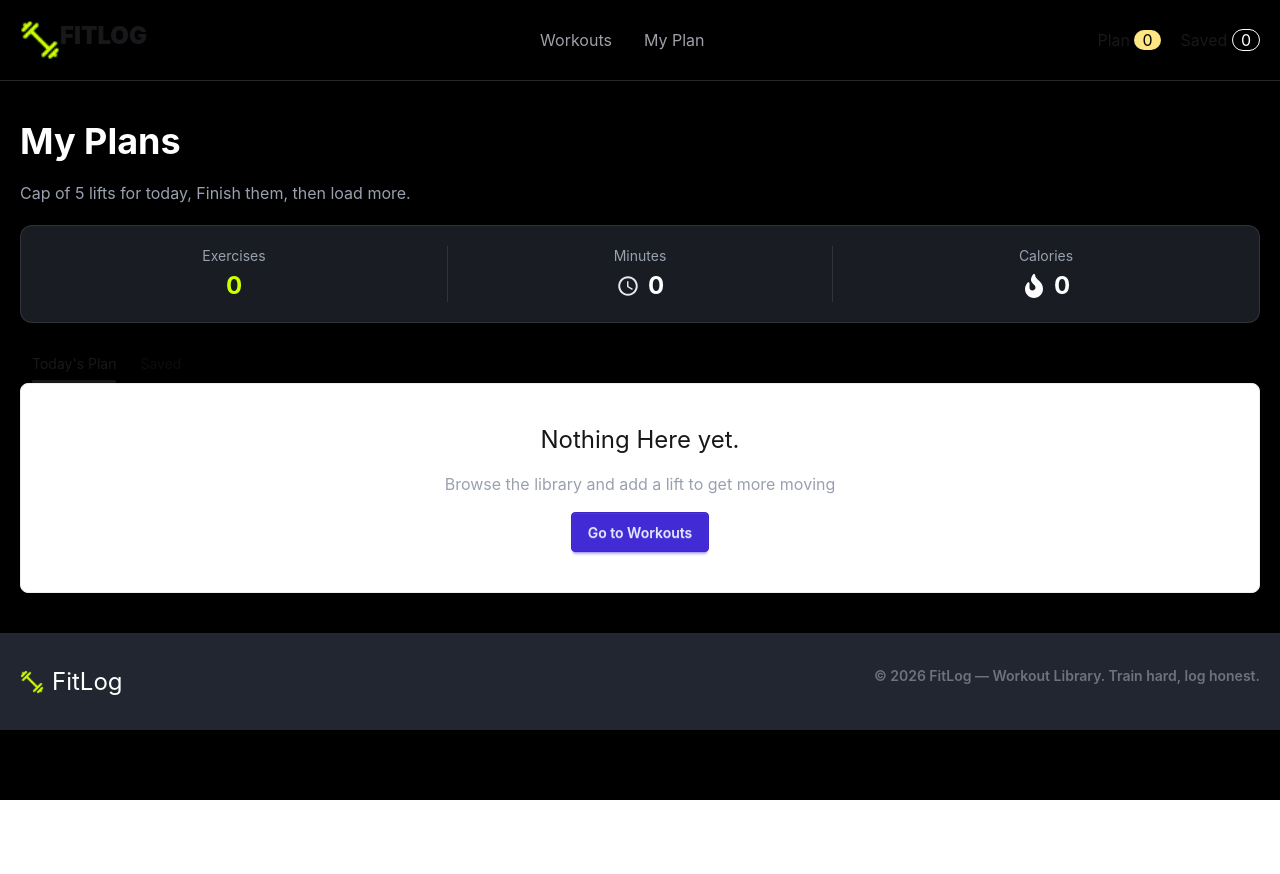
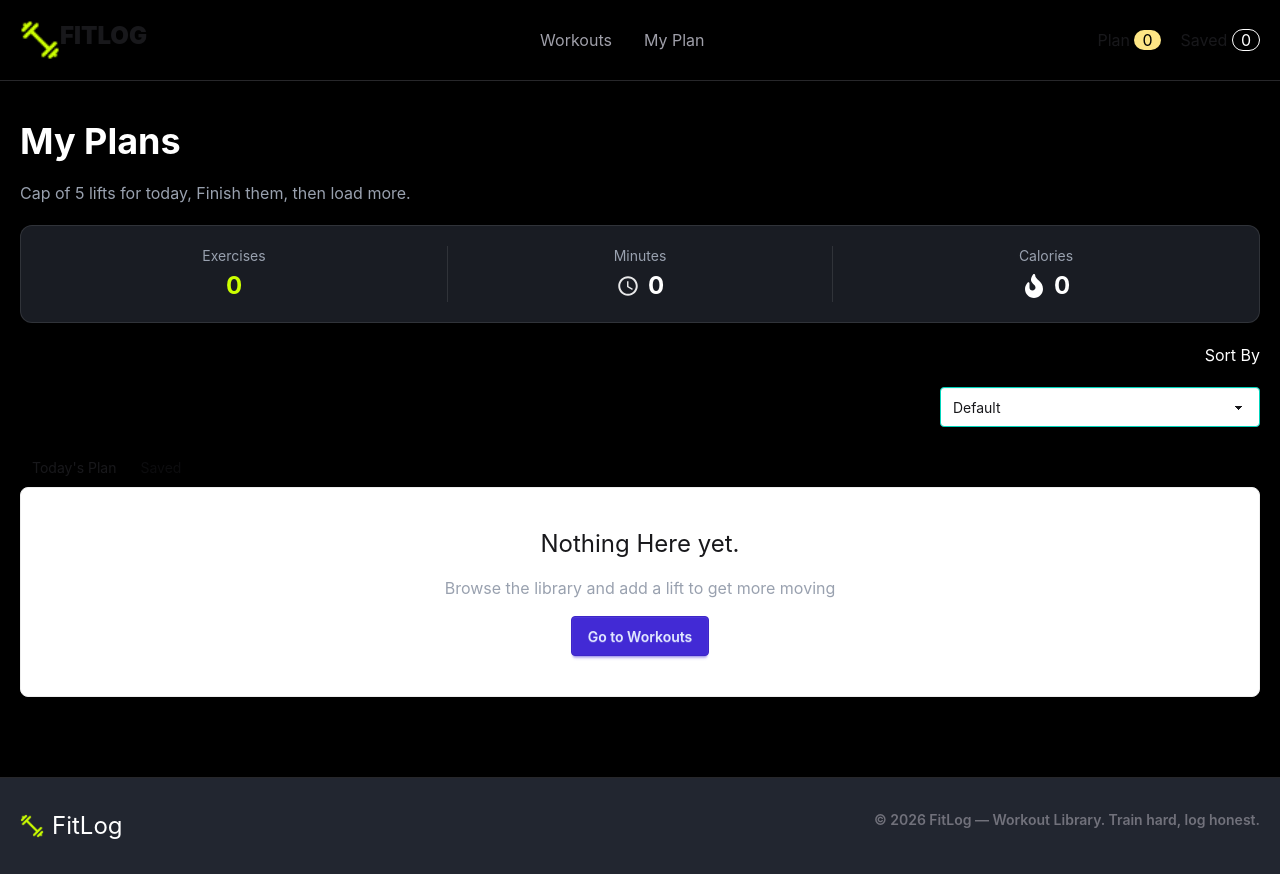
Before and after one commit to MrAbiduuu/assignment-6-nextjs, a Next.js app: page /my-plans in a window 1280 px wide. Before the commit the page ends 800 px from the top, so only its background shows below. Built offline with nearby package versions, Linux system fonts and the light colour scheme.

Commit message:
Added sorting portion

```diff
--- a/src/app/my-plans/page.tsx
+++ b/src/app/my-plans/page.tsx
@@ -11,6 +11,7 @@ import { RxCross1 } from "react-icons/rx";
 import { IoMdStar, IoMdTime } from "react-icons/io";
 import { FaFire } from "react-icons/fa";
 import { MdDone } from "react-icons/md";
+
 import { toast } from "react-toastify";
 
 const MyPlansPage = () => {
@@ -22,6 +23,7 @@ const MyPlansPage = () => {
   };
 
   const [activeTab, setActiveTab] = useState("today");
+  const [sortBy, setSortBy] = useState("default");
 
   const [todayWorkouts, setTodayWorkouts] = useState<IWorkout[]>(
     () => AddWorkouts,
@@ -32,6 +34,23 @@ const MyPlansPage = () => {
   );
 
   const currentWorkouts = activeTab === "today" ? todayWorkouts : savedWorkouts;
+
+  // Sort workouts
+  const sortedWorkouts = [...currentWorkouts].sort((a, b) => {
+    if (sortBy === "Duration") {
+      return b.duration - a.duration;
+    }
+
+    if (sortBy === "Calories") {
+      return b.caloriesBurned - a.caloriesBurned;
+    }
+
+    if (sortBy === "Rating") {
+      return b.rating - a.rating;
+    }
+
+    return 0;
+  });
 
   // Total minutes
   const totalMinutes = currentWorkouts.reduce(
@@ -110,10 +129,27 @@ const MyPlansPage = () => {
         </div>
       </div>
 
+      {/* Sort By */}
+      <div>
+        <h1 className="flex justify-end text-white">Sort By</h1>
+
+        <div className="my-5 flex justify-end">
+          <select
+            value={sortBy}
+            onChange={(e) => setSortBy(e.target.value)}
+            className="select select-accent"
+          >
+            <option value="default">Default</option>
+            <option value="Duration">Duration</option>
+            <option value="Calories">Calories</option>
+            <option value="Rating">Rating</option>
+          </select>
+        </div>
+      </div>
+
       {/* Tabs */}
-      <div className="tabs tabs-border">
+      <div className="tabs tabs-boxed mb-10">
         {/* ================= TODAY TAB ================= */}
-
         <input
           type="radio"
           name="my_tabs_2"
@@ -137,7 +173,7 @@ const MyPlansPage = () => {
               </Link>
             </div>
           ) : (
-            todayWorkouts.map((workout: IWorkout, index: number) => (
+            sortedWorkouts.map((workout: IWorkout, index: number) => (
               <div
                 key={workout.id ?? index}
                 className="mb-4 flex items-center gap-5 rounded-2xl border border-white/10 bg-[#191c23] p-5 shadow-lg transition-all duration-300 hover:border-white/20 hover:shadow-xl"
@@ -228,7 +264,6 @@ const MyPlansPage = () => {
         </div>
 
         {/* ================= SAVED TAB ================= */}
-
         <input
           type="radio"
           name="my_tabs_2"
@@ -252,7 +287,7 @@ const MyPlansPage = () => {
               </Link>
             </div>
           ) : (
-            savedWorkouts.map((workout: IWorkout, index: number) => (
+            sortedWorkouts.map((workout: IWorkout, index: number) => (
               <div
                 key={workout.id ?? index}
                 className="mb-4 flex items-center gap-5 rounded-2xl border border-white/10 bg-[#191c23] p-5 shadow-lg transition-all duration-300 hover:border-white/20 hover:shadow-xl"
```
